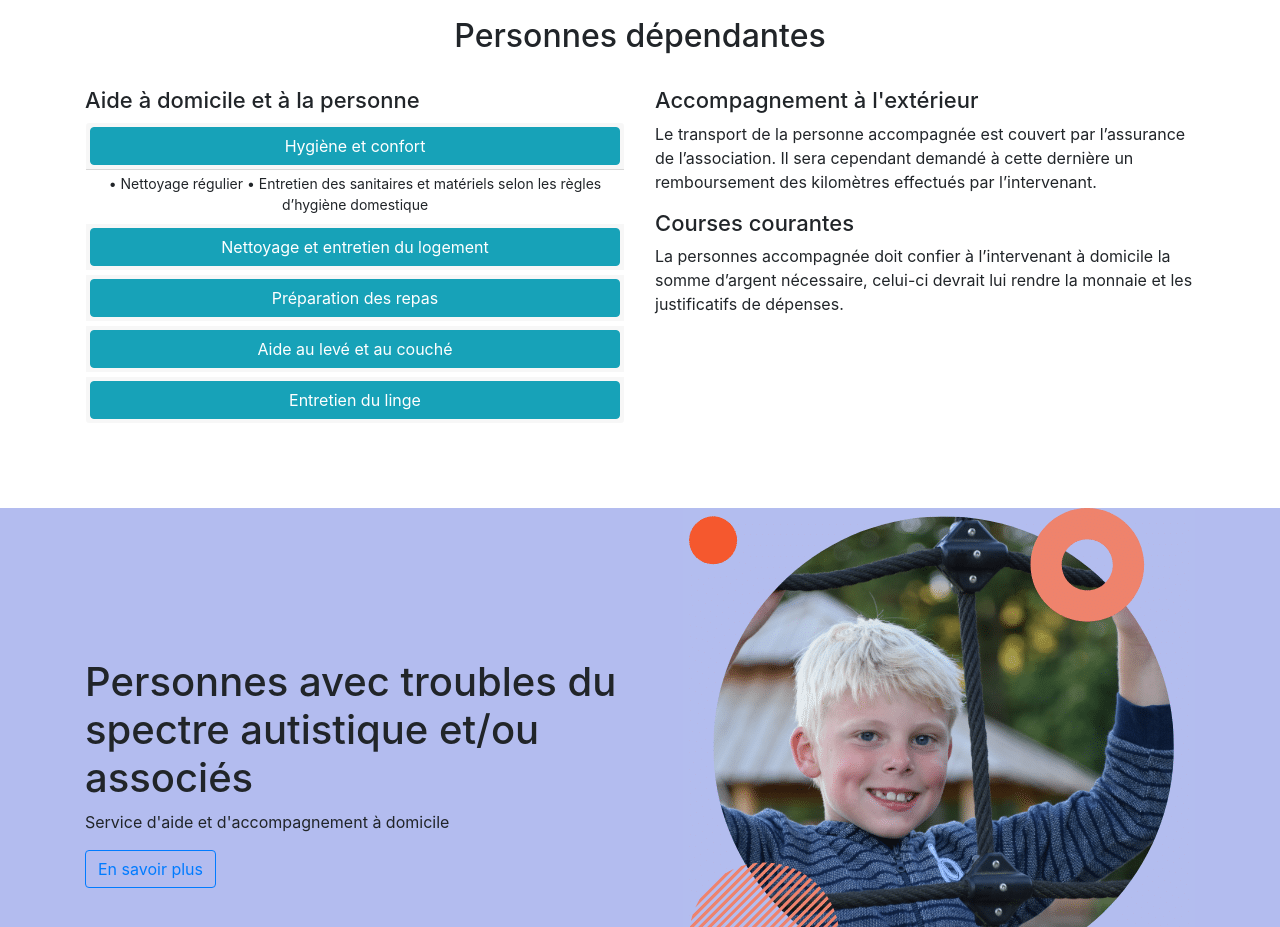
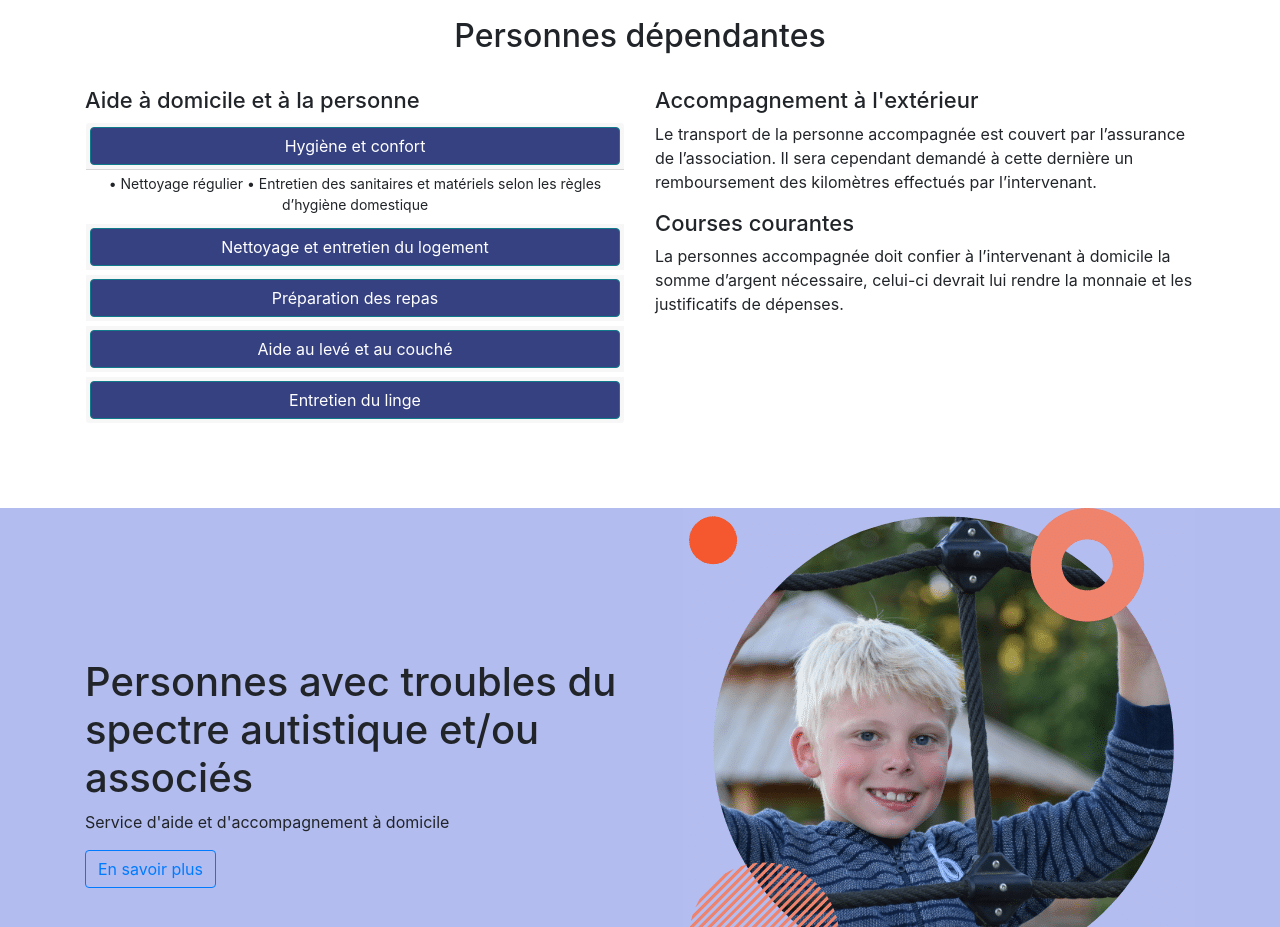
Before and after one commit to gael-mbourou/A_capable, a Nuxt app: page /Solutions in a window 1280 px wide. Shown: the part 1440-2367 px from the top of the page. Built offline with nearby package versions, Linux system fonts and the light colour scheme.

Commit message:
Amélioration des couleurs sur la page - Nos Solution -

```diff
--- a/components/block_contents/Accordeon.vue
+++ b/components/block_contents/Accordeon.vue
@@ -86,3 +86,16 @@
     }
   }
 </script>
+
+<style>
+.btn-info:hover {
+    color: #fff;
+    background-color: #364182;
+    border-color: none;
+}
+.btn-info {
+    color: #fff;
+    background-color: #364182;
+    border-color: #117a8b;
+}
+</style>
```
